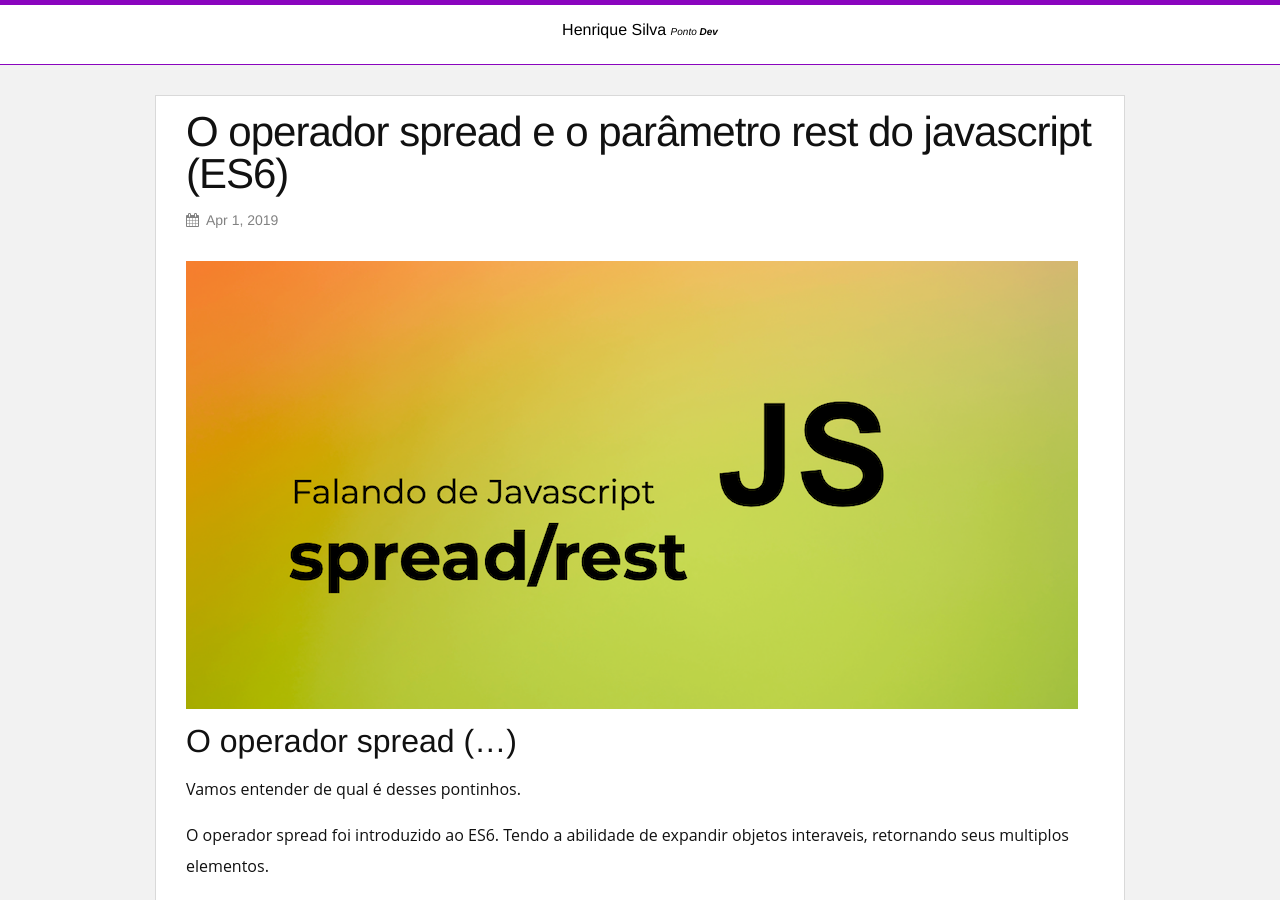
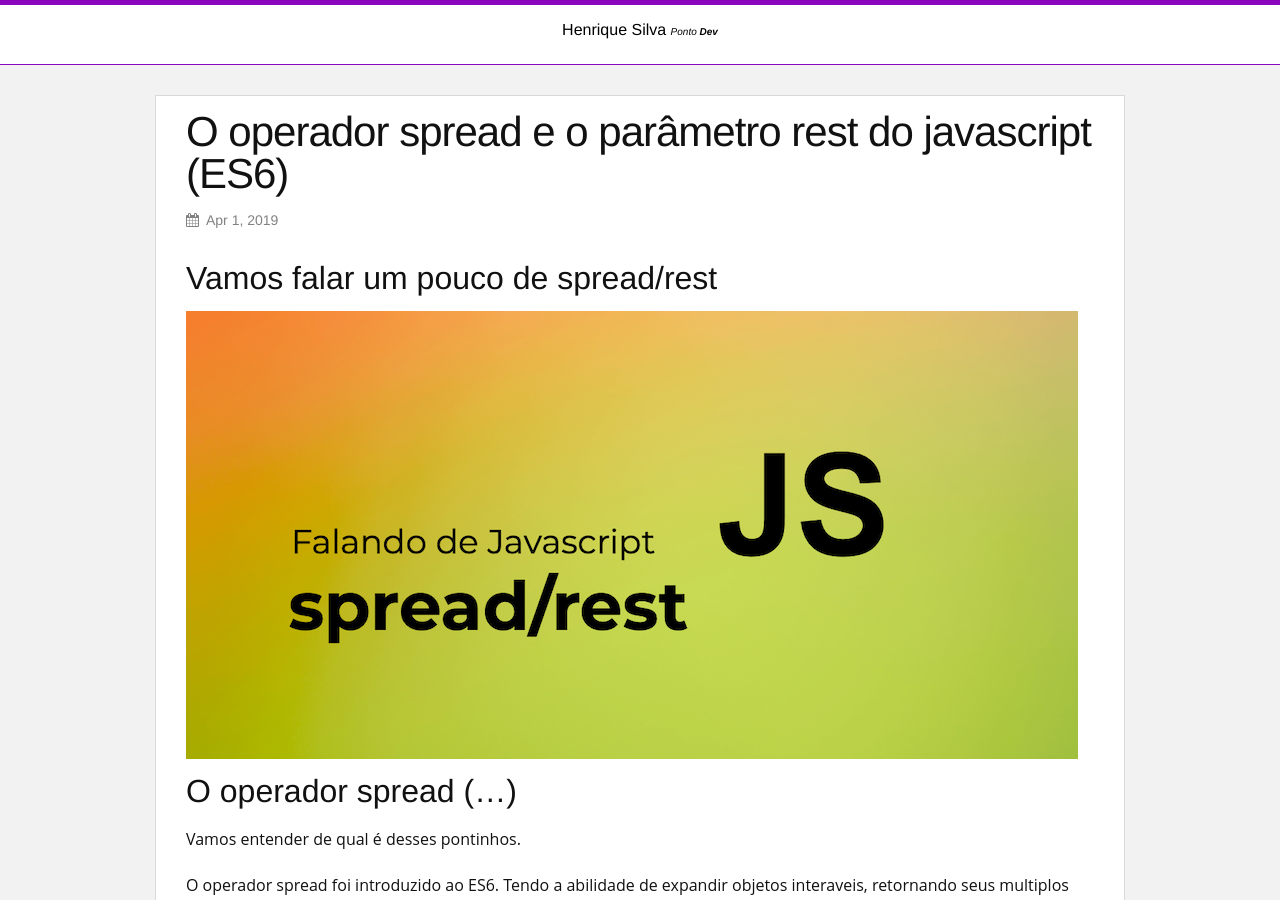
Before and after one commit to henriquehsilva/henriquesilvadev, a Jekyll site: the page built from _posts/2019-04-02-spread-rest.md, in a window 1280 px wide and 900 px high. Built offline with Jekyll 4.4.1, drawn with Linux system fonts in a browser that asks for light colours; comment, search, counter and statistics services are not loaded.

Commit message:
new post

```diff
--- a/_posts/2019-04-02-spread-rest.md
+++ b/_posts/2019-04-02-spread-rest.md
@@ -6,6 +6,8 @@ comments: true
 tags:
 - [javascript]
 ---
+
+## Vamos falar um pouco de spread/rest
 
 <img src="{{ site.baseurl }}/img/js_spread_rest_bg.png">
 
```
